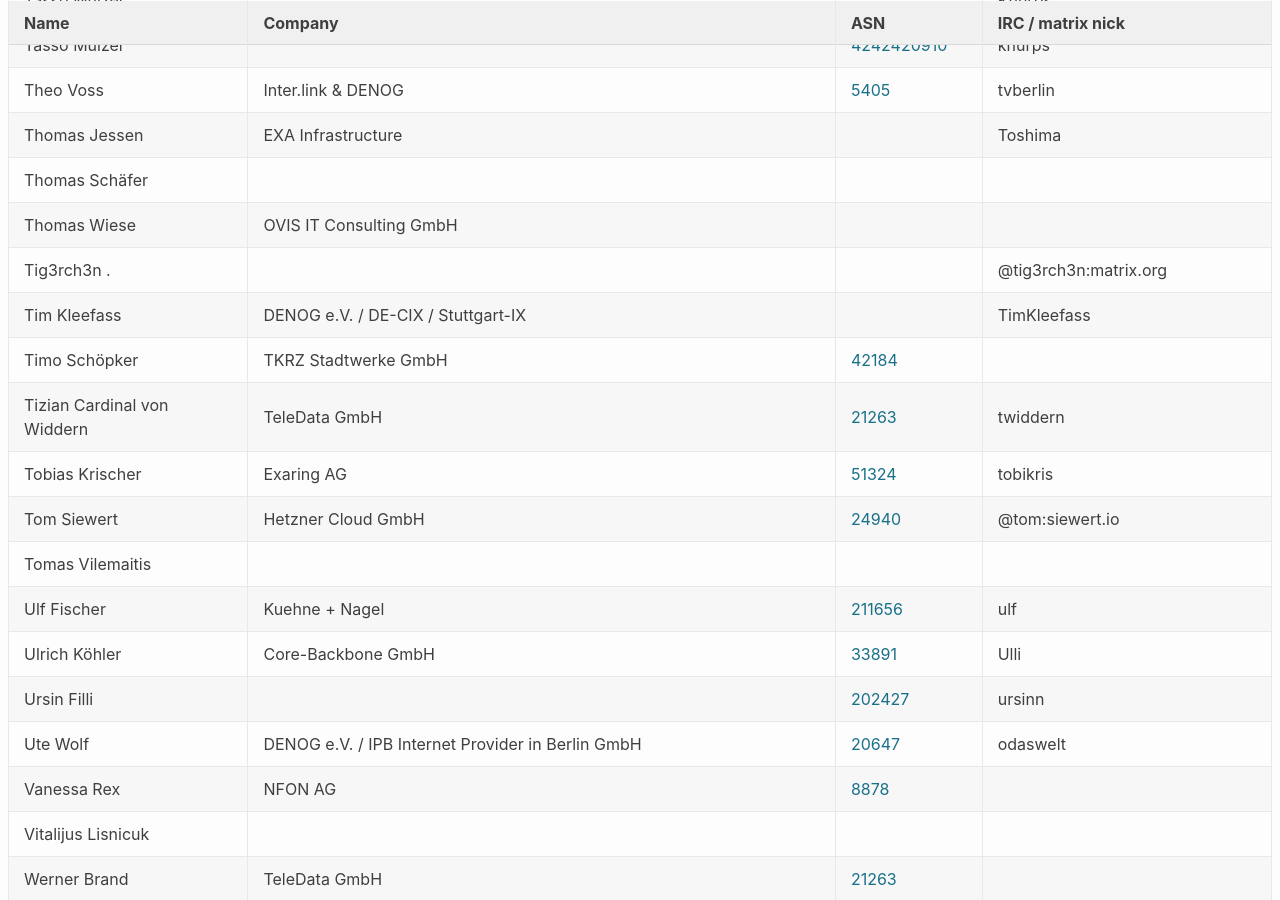
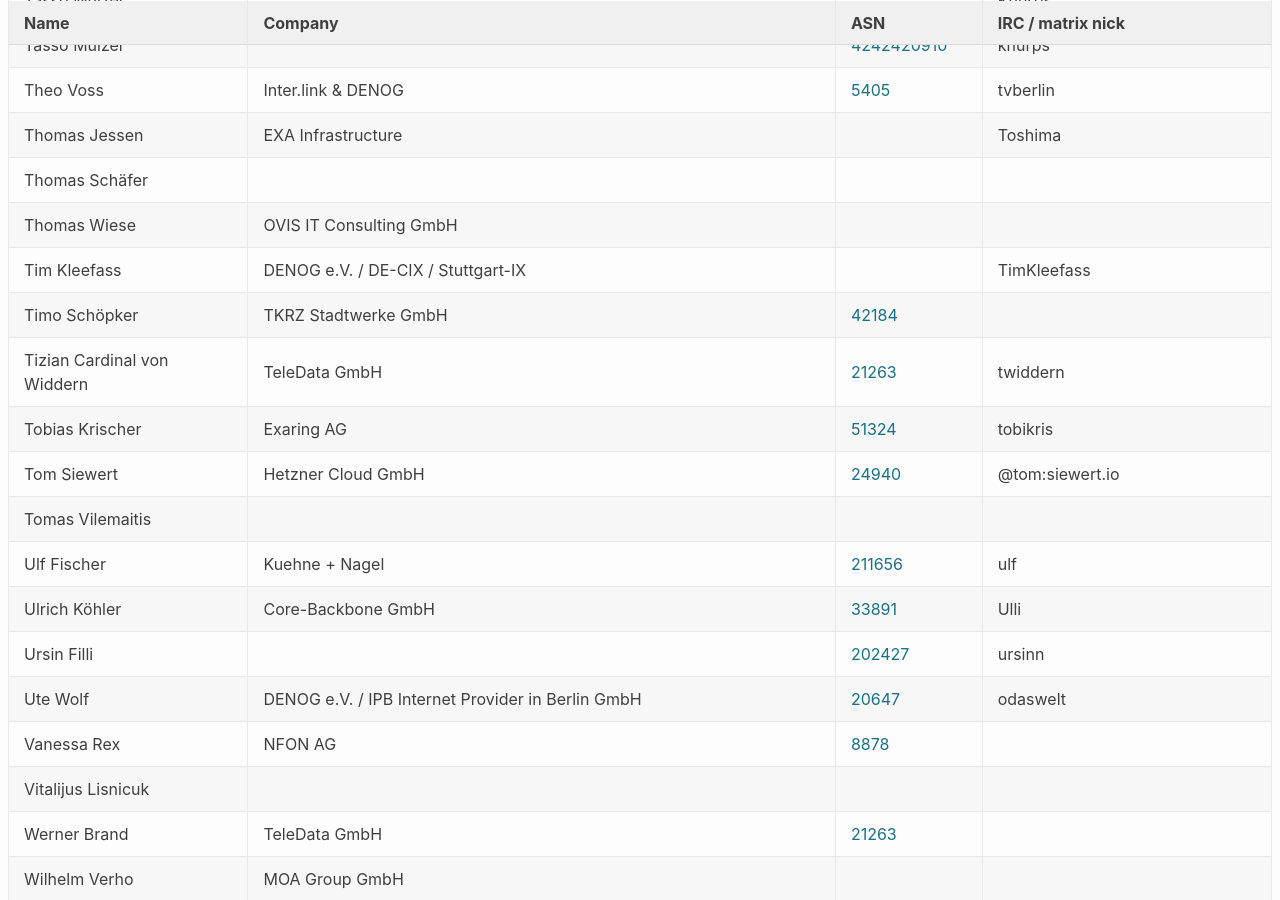
Before and after one commit to denog/pretix-attendeelist, a Jekyll site: the page built from denog16/index.markdown, in a window 1280 px wide and 900 px high, scrolled down 11365 px. Built offline with Jekyll 4.4.1, drawn with Linux system fonts in a browser that asks for light colours.

Commit message:
Latest data: Mon Sep 23 22:10:35 UTC 2024

```diff
--- a/_data/attendees_denog16_onsite.json
+++ b/_data/attendees_denog16_onsite.json
@@ -1512,12 +1512,6 @@
     "asn": null
   },
   {
-    "name": "Tig3rch3n .",
-    "company": null,
-    "irc": "@tig3rch3n:matrix.org",
-    "asn": null
-  },
-  {
     "name": "Tim Kleefass",
     "company": "DENOG e.V. / DE-CIX / Stuttgart-IX",
     "irc": "TimKleefass",
```
